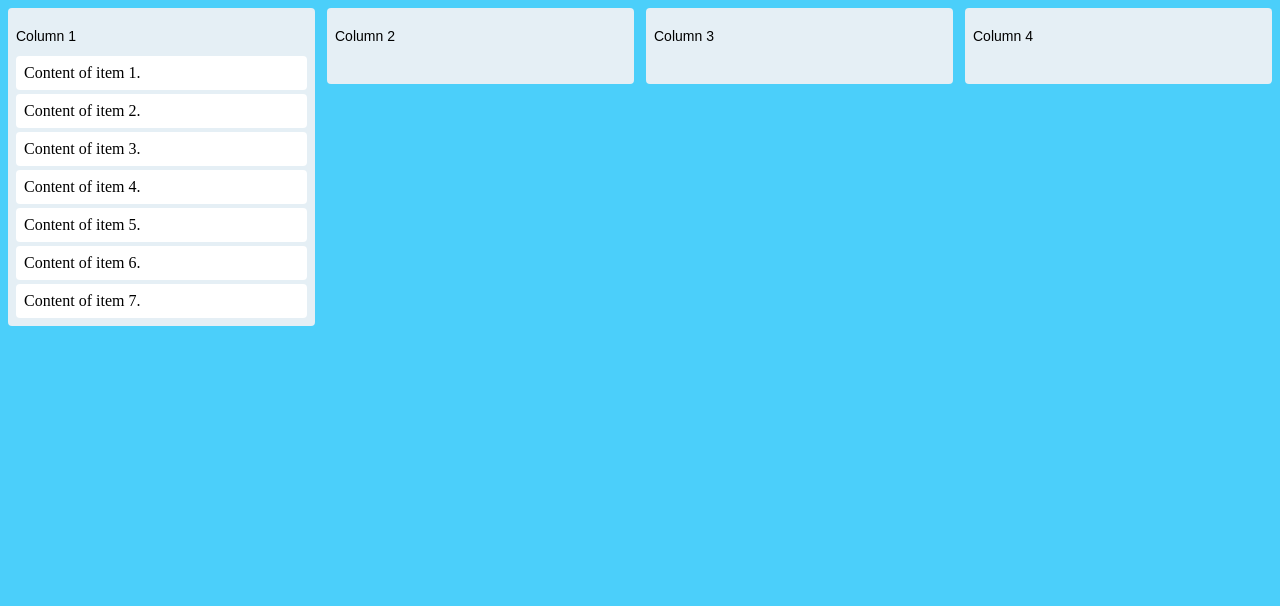
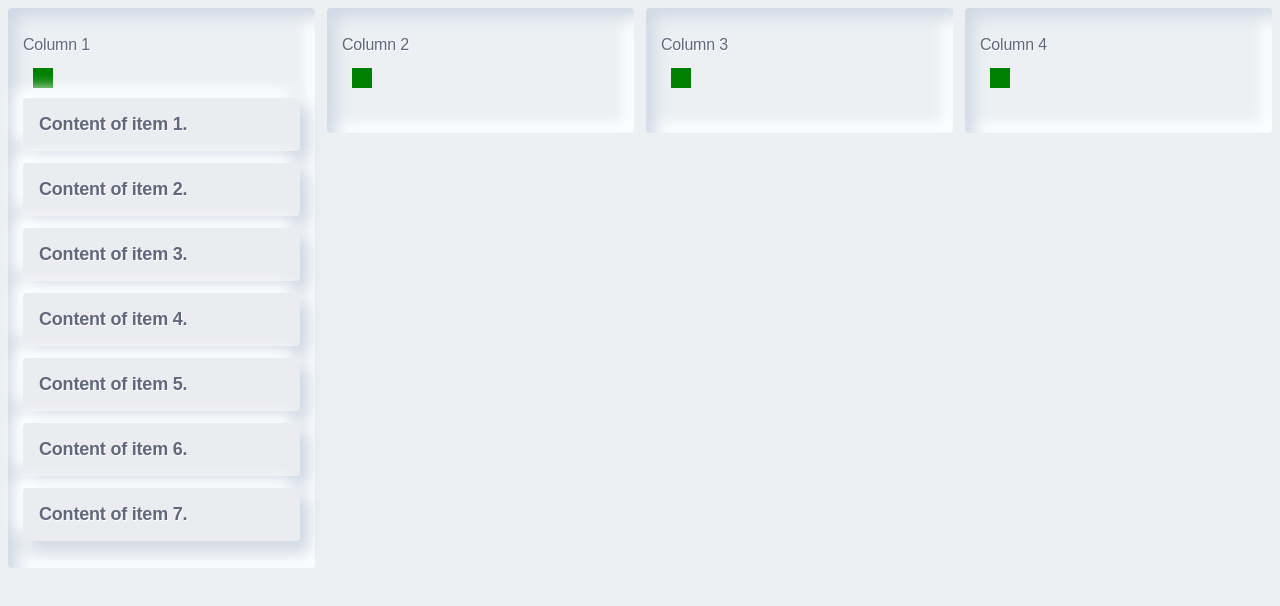
Before and after one commit to ryanskystack/react-dnd-task, a React (Create React App) app: page / in a window 1280 px wide. Shown: the top 606 px of the page. Built offline with nearby package versions, Linux system fonts and the light colour scheme.

Commit message:
add button

```diff
--- /dev/null
+++ b/src/components/add-button.tsx
@@ -0,0 +1,52 @@
+import * as React from 'react';
+
+import styled from 'styled-components';
+
+// Define types for board item element properties
+type AddButtonProps = {
+    onClick: any
+}
+
+// Create styles board element properties
+const AddButtonEl = styled.div`
+  display: flex;
+  align-items: flex-start;
+  justify-content: space-between;
+`
+export const AddButton: React.FC<AddButtonProps> = (props) => {
+    const { onClick } = props;
+    return (
+        <AddButtonEl>
+            <div onClick={onClick}>
+
+                {/* <svg
+                    aria-hidden="true"
+                    focusable="false"
+                    data-prefix="fas"
+                    data-icon="backward"
+                    role="img"
+                    xmlns="http://www.w3.org/2000/svg"
+                    viewBox="0 0 512 512"
+                >
+                    <path
+                        fill="currentColor"
+                        d="M11.5 280.6l192 160c20.6 17.2 52.5 2.8 52.5-24.6V96c0-27.4-31.9-41.8-52.5-24.6l-192 160c-15.3 12.8-15.3 36.4 0 49.2zm256 0l192 160c20.6 17.2 52.5 2.8 52.5-24.6V96c0-27.4-31.9-41.8-52.5-24.6l-192 160c-15.3 12.8-15.3 36.4 0 49.2z"
+                    >
+                    </path>
+                </svg> */}
+            </div>
+        </AddButtonEl>
+
+
+    );
+
+
+    //     <BoardItemEl
+
+    //     >
+    //       {props.item.content}
+    //     </BoardItemEl>
+    //   )}
+
+
+};
--- a/src/components/board-column.tsx
+++ b/src/components/board-column.tsx
@@ -1,15 +1,20 @@
-import * as React from 'react'
-import { Droppable } from 'react-beautiful-dnd'
-import styled from 'styled-components'
+import * as React from 'react';
+// import { MouseEvent } from 'react';
+import { Droppable } from 'react-beautiful-dnd';
+import styled from 'styled-components';
+
 
 // Import BoardItem component
-import { BoardItem } from './board-item'
+import { BoardItem } from './board-item';
+// Import BoardItem component
+import { AddButton } from './add-button';
 
 // Define types for board column element properties
 type BoardColumnProps = {
-  key: string,
   column: any,
+  dataState: any,
   items: any,
+  setDataState: any
 }
 
 // Define types for board column content style properties
@@ -18,13 +23,22 @@ type BoardColumnContentStylesProps = {
   isDraggingOver: boolean
 }
 
+// // Define types for add-button element properties
+// type AddButtonProps = {
+//   key: string,
+//   onClick: any,
+// }
+
+
+
 // Create styles for BoardColumnWrapper element
 const BoardColumnWrapper = styled.div`
   flex: 1;
-  padding: 8px;
-  background-color: #e5eff5;
+  padding: 15px;
+  background-color:#ecf0f3;
   border-radius: 4px;
-
+  box-shadow: inset 9px 9px 15px #d1d9e6, inset -9px -9px 15px #fff;
+  transition: all 0.2s ease-in-out;
   & + & {
     margin-left: 12px;
   }
@@ -32,24 +46,88 @@ const BoardColumnWrapper = styled.div`
 
 // Create styles for BoardColumnTitle element
 const BoardColumnTitle = styled.h2`
-  font: 14px sans-serif;
-  margin-bottom: 12px;
+  font: 16px sans-serif;
+  color: #61677C;
+  letter-spacing: -0.2px;
+  text-shadow: 1px 1px 0 #FFF;
+`
+// Create styles for AddButton element
+const AddButtonDiv = styled.div`
+  margin: 10px;
+  width: 20px;
+  height:20px;
+  right:0;
+  display:flex;
+  background-color:green;
+  color:white;
+  cursor: pointer;
+  &:hover {
+    box-shadow: -2px -2px 5px #FFF, 2px 2px 5px #BABECC;
+  }
+
 `
 
 // Create styles for BoardColumnContent element
 const BoardColumnContent = styled.div<BoardColumnContentStylesProps>`
   min-height: 20px;
-  background-color: ${props => props.isDraggingOver ? '#aecde0' : null};
+  background-color: ${props => props.isDraggingOver ? '#d1d9e6' : null};
   border-radius: 4px;
 `
 
+
+
 // Create and export the BoardColumn component
 export const BoardColumn: React.FC<BoardColumnProps> = (props) => {
-  return(
+  console.log("props:", props);
+  const { dataState, column, setDataState } = props;
+  console.log("dataState:", dataState);
+  let itemList = dataState.items;
+  console.log("itemList:", itemList);
+  let columns = dataState.columns;
+  console.log("columns:", columns);
+
+  const onClickAdder = (e: any) => {
+    console.log("e:", e);
+    console.log("e.target:", e.target);
+    let targetKey = (e.target as any).key;
+    console.log("targetKey:", targetKey);
+    let count = Object.keys(itemList).length;
+    console.log("count:", count);
+    let newItemId: string = `item-${count + 1}`;
+    let newItemContent: string = `Content of item ${count + 1}.`;
+    let newItemsIdsArr = columns[targetKey].itemsIds.unshift(newItemId);
+    console.log("newItemsIdsArr:", newItemsIdsArr);
+    // Create new Item to update Items
+    const newItemList = {
+      ...itemList,
+      [itemList.newItemId.id]: newItemId,
+      [itemList.newItemId.content]: newItemContent
+    }
+    console.log("newItemList:", newItemList);
+    // Create new Item to update columns
+    const newColumns = {
+      ...columns,
+      [columns[targetKey].itemsIds]: newItemsIdsArr
+    }
+    console.log("newColumns:", newColumns);
+    // update dataState
+    const newDataState = {
+      ...dataState,
+      items: newItemList,
+      columns: newColumns
+    }
+    console.log("newDataState:", newDataState);
+    setDataState(newDataState);
+  }
+
+  return (
     <BoardColumnWrapper>
       <BoardColumnTitle>
         {props.column.title}
       </BoardColumnTitle>
+      <AddButtonDiv>
+        <AddButton key={column.id} onClick={onClickAdder} />
+      </AddButtonDiv>
 
       <Droppable droppableId={props.column.id}>
         {(provided, snapshot) => (
--- a/src/components/board-item.tsx
+++ b/src/components/board-item.tsx
@@ -17,12 +17,24 @@ type BoardItemStylesProps = {
 // Create style for board item element
 const BoardItemEl = styled.div<BoardItemStylesProps>`
   padding: 8px;
-  background-color: ${(props) => props.isDragging ? '#d3e4ee' : '#fff'};
+  background-color: ${(props) => props.isDragging ? '#d3e4ee' : '#ecf0f3'};
   border-radius: 4px;
-  transition: background-color .25s ease-out;
+  box-shadow: 9px 9px 15px #d1d9e6, -9px -9px 15px #fff;
+  margin-bottom:12px;
+  font-family: 'Montserrat', sans-serif;
+  letter-spacing: -0.2px;
+  font-size: 18px;
+  padding: 16px;
+  background-color: #EBECF0;
+  text-shadow: 1px 1px 0 #FFF;
+  color: #61677C;
+  font-weight: bold;
+  transition: all 0.2s ease-in-out;
+  cursor: pointer;
+  font-weight: 600;
 
   &:hover {
-    background-color: #f7fafc;
+    box-shadow: -2px -2px 5px #FFF, 2px 2px 5px #BABECC;
   }
 
   & + & {
--- a/src/components/board.tsx
+++ b/src/components/board.tsx
@@ -1,12 +1,13 @@
-import * as React from 'react'
-import { DragDropContext } from 'react-beautiful-dnd'
-import styled from 'styled-components'
+import * as React from 'react';
+import { useState } from 'react';
+import { DragDropContext } from 'react-beautiful-dnd';
+import styled from 'styled-components';
 
 // Import data for board
-import { initialBoardData } from '../data/board-initial-data'
+import { initialBoardData } from '../data/board-initial-data';
 
 // Import BoardColumn component
-import { BoardColumn } from './board-column'
+import { BoardColumn } from './board-column';
 
 // Create styles board element properties
 const BoardEl = styled.div`
@@ -15,16 +16,18 @@ const BoardEl = styled.div`
   justify-content: space-between;
 `
 
-export class Board extends React.Component {
+
+export const Board: React.FC = (props) => {
   // Initialize board state with board data
-  state = initialBoardData
+  const [dataState, setDataState] = useState<any>(initialBoardData);
+
 
   // Handle drag & drop
-  onDragEnd = (result: any) => {
+  const onDragEnd = (result: any) => {
     const { source, destination, draggableId } = result
 
     // Do nothing if item is dropped outside the list
-    if (!destination) {
+    if (!destination || destination === undefined || destination === null) {
       return
     }
 
@@ -34,10 +37,10 @@ export class Board extends React.Component {
     }
 
     // Find column from which the item was dragged from
-    const columnStart = (this.state.columns as any)[source.droppableId]
+    const columnStart = (dataState.columns as any)[source.droppableId]
 
     // Find column in which the item was dropped
-    const columnFinish = (this.state.columns as any)[destination.droppableId]
+    const columnFinish = (dataState.columns as any)[destination.droppableId]
 
     // Moving items in the same list
     if (columnStart === columnFinish) {
@@ -58,15 +61,15 @@ export class Board extends React.Component {
 
       // Create new board state with updated data for columns
       const newState = {
-        ...this.state,
+        ...dataState,
         columns: {
-          ...this.state.columns,
+          ...dataState.columns,
           [newColumnStart.id]: newColumnStart
         }
       }
 
       // Update the board state with new data
-      this.setState(newState)
+      setDataState(newState)
     } else {
       // Moving items from one list to another
       // Get all item ids in source list
@@ -95,35 +98,33 @@ export class Board extends React.Component {
 
       // Create new board state with updated data for both, source and destination columns
       const newState = {
-        ...this.state,
+        ...dataState,
         columns: {
-          ...this.state.columns,
+          ...dataState.columns,
           [newColumnStart.id]: newColumnStart,
           [newColumnFinish.id]: newColumnFinish
         }
       }
 
       // Update the board state with new data
-      this.setState(newState)
+      setDataState(newState)
     }
   }
 
-  render() {
-    return(
+
+  return (
     <BoardEl>
-        <DragDropContext onDragEnd={this.onDragEnd}>
-          {this.state.columnsOrder.map(columnId => {
+      <DragDropContext onDragEnd={onDragEnd}>
+        {dataState.columnsOrder.map((columnId: string) => {
           // Get id of the current column
-            const column = (this.state.columns as any)[columnId]
+          const column = (dataState.columns as any)[columnId]
 
           // Get item belonging to the current column
-            const items = column.itemsIds.map((itemId: string) => (this.state.items as any)[itemId])
-
+          const items = column.itemsIds.map((itemId: string) => (dataState.items as any)[itemId])
           // Render the BoardColumn component
-            return <BoardColumn key={column.id} column={column} items={items} />
+          return <BoardColumn key={column.id} dataState={dataState} column={column} items={items} setDataState={setDataState} />
         })}
       </DragDropContext>
     </BoardEl>
   )
 }
-}
--- a/src/index.tsx
+++ b/src/index.tsx
@@ -8,7 +8,7 @@ import { Board } from './components/board'
 // Use createGlobalStyle to change the background of 'body' element
 const GlobalStyle = createGlobalStyle`
   body {
-    background-color: #4bcffa;
+    background-color: #ecf0f3;
   }
 `
 
```
Also changed, not shown: 2 other files (tests, documents, lock files or other folders). Lines whose indentation alone changed are shown as unchanged.
